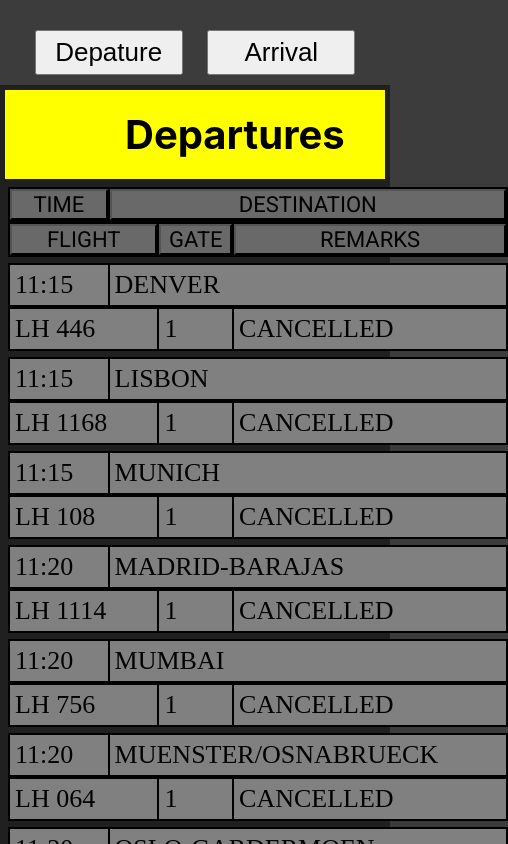
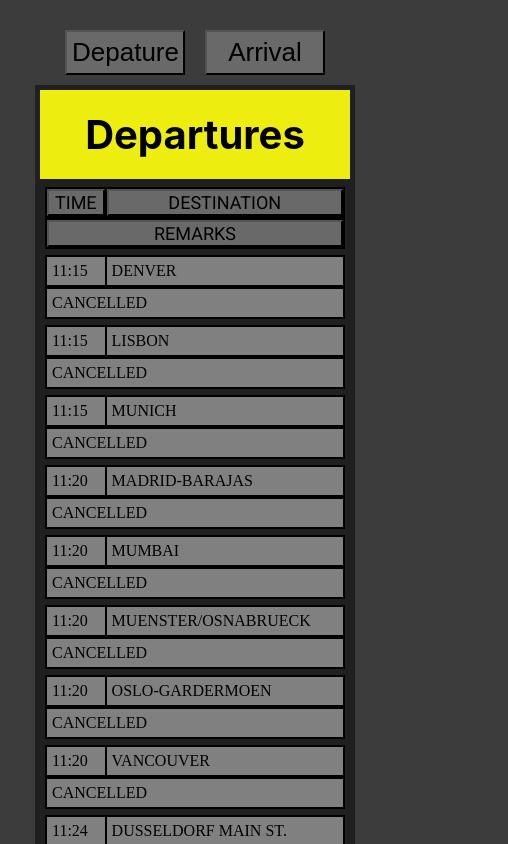
Before and after one commit to alven81/timetable, a React (Create React App) app: page / in a window 390 px wide. Shown: the top 844 px of the page, 508 px wide, since content can reach past the window. Built offline with nearby package versions, Linux system fonts and the light colour scheme; a web font is replaced by a local one.

Commit message:
add functional

```diff
--- a/src/App.scss
+++ b/src/App.scss
@@ -2,13 +2,19 @@
 @import url(https://fonts.googleapis.com/css?family=Roboto:100,100italic,300,300italic,regular,italic,500,500italic,700,700italic,900,900italic);
 
 $tableBkg: #202020;
+$titleBkg: #eded0f;
+$btn: #696969;
+$btn_hover: #9e9c9c;
+$btn_active: #393838;
 
 .main {
     @media only screen and (max-width: 1020px) {
         max-width: 520px;
     }
+    @media only screen and (max-width: 520px) {
+        max-width: 320px;
+    }
     max-width: 1020px;
-    //width: 1440px;
     margin: 0 auto;
     .main-table {
         margin: 20px auto;
@@ -17,7 +23,11 @@ $tableBkg: #202020;
             border-bottom: 0px;
             margin: 0 auto;
             padding: 0 100px;
-            background-color: yellow;
+            background-color: $titleBkg;
+            @media only screen and (max-width: 520px) {
+                padding: 0;
+                text-align: center;
+            }
             p {
                 margin: 0;
                 padding: 20px;
@@ -36,36 +46,49 @@ $tableBkg: #202020;
                 padding: 5px;
                 font-size: 26px;
                 text-align: center;
+                background-color: $btn;
+                &:hover {
+                    background-color: $btn_hover;
+                }
+                &:active {
+                    background-color: $btn_active;
+                }
             }
         }
         &_info {
             background-color: $tableBkg;
             padding: 5px;
             &_time {
-                //width: 100px;
                 width: 20%;
             }
             &_destination {
-                //width: 420px;
                 width: 80%;
             }
             &_fnr {
-                //width: 150px;
                 width: 30%;
+                @media only screen and (max-width: 520px) {
+                    display: none !important;
+                }
             }
             &_gate {
-                //width: 90px;
                 width: 15%;
+                @media only screen and (max-width: 520px) {
+                    display: none !important;
+                }
             }
             &_status {
-                //width: 280px;
                 width: 55%;
+                @media only screen and (max-width: 520px) {
+                    width: 100%;
+                }
             }
 
             &-brakedown {
-                //border: none;
                 width: 500px;
                 box-sizing: border-box;
+                @media only screen and (max-width: 520px) {
+                    max-width: 300px;
+                }
             }
 
             ul {
@@ -73,13 +96,21 @@ $tableBkg: #202020;
                 margin: 0;
 
                 button {
-                    //display: inline;
-                    background-color: dimgrey;
+                    background-color: $btn;
                     cursor: pointer;
                     width: 100%;
                     height: 100%;
                     font-family: "Roboto";
                     font-size: 22px;
+                    @media only screen and (max-width: 520px) {
+                        font-size: 18px;
+                    }
+                    &:hover {
+                        background-color: $btn_hover;
+                    }
+                    &:active {
+                        background-color: $btn_active;
+                    }
                 }
                 li {
                     display: flex;
@@ -101,6 +132,9 @@ $tableBkg: #202020;
                         color: black;
                         font-size: 26px;
                         background-color: grey;
+                        @media only screen and (max-width: 520px) {
+                            font-size: 16px;
+                        }
                         p {
                             color: black;
                             text-align: left;
@@ -115,42 +149,3 @@ $tableBkg: #202020;
         }
     }
 }
-
-/* .App {
-  text-align: center;
-}
-
-.App-logo {
-  height: 40vmin;
-  pointer-events: none;
-}
-
-@media (prefers-reduced-motion: no-preference) {
-  .App-logo {
-    animation: App-logo-spin infinite 20s linear;
-  }
-}
-
-.App-header {
-  background-color: #282c34;
-  min-height: 100vh;
-  display: flex;
-  flex-direction: column;
-  align-items: center;
-  justify-content: center;
-  font-size: calc(10px + 2vmin);
-  color: white;
-}
-
-.App-link {
-  color: #61dafb;
-}
-
-@keyframes App-logo-spin {
-  from {
-    transform: rotate(0deg);
-  }
-  to {
-    transform: rotate(360deg);
-  }
-} */
```
Also changed, not shown: src/Tab/Tab.jsx (+1 -8 lines).
